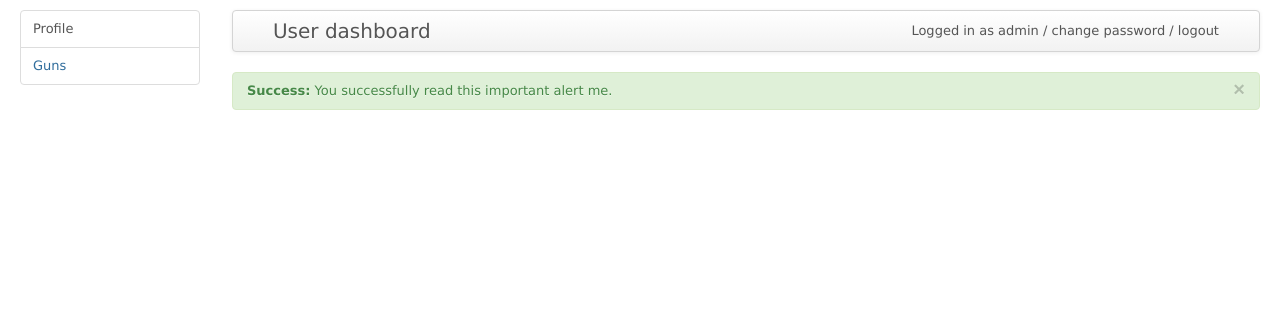
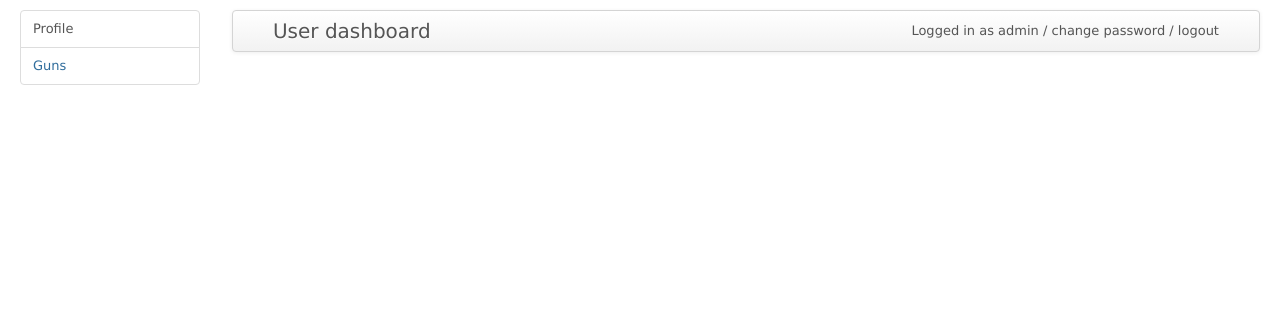
Before and after one commit to wiliamsouza/gunclub, a Django app: page /dashboard/user/ in a window 1280 px wide. Shown: the top 312 px of the page. Run offline with Django 3.2, Linux system fonts and the light colour scheme; a user stored in the database is signed in; parts of the project's set-up code (start-up, migrations or seed data) failed here and were passed over.

Commit message:
Changed alert message to hide

```diff
--- a/gunclub/templates/base_two_column.html
+++ b/gunclub/templates/base_two_column.html
@@ -32,7 +32,7 @@
             </div> <!-- container-fluid -->
           </div> <!-- navbar-inner -->
         </div> <!-- navbar -->
-        <div class="alert alert-success">
+        <div class="alert alert-success hide">
           <button type="button" class="close" data-dismiss="alert">&times;</button>
           <strong>Success:</strong> You successfully read this important alert me.
         </div>
```
